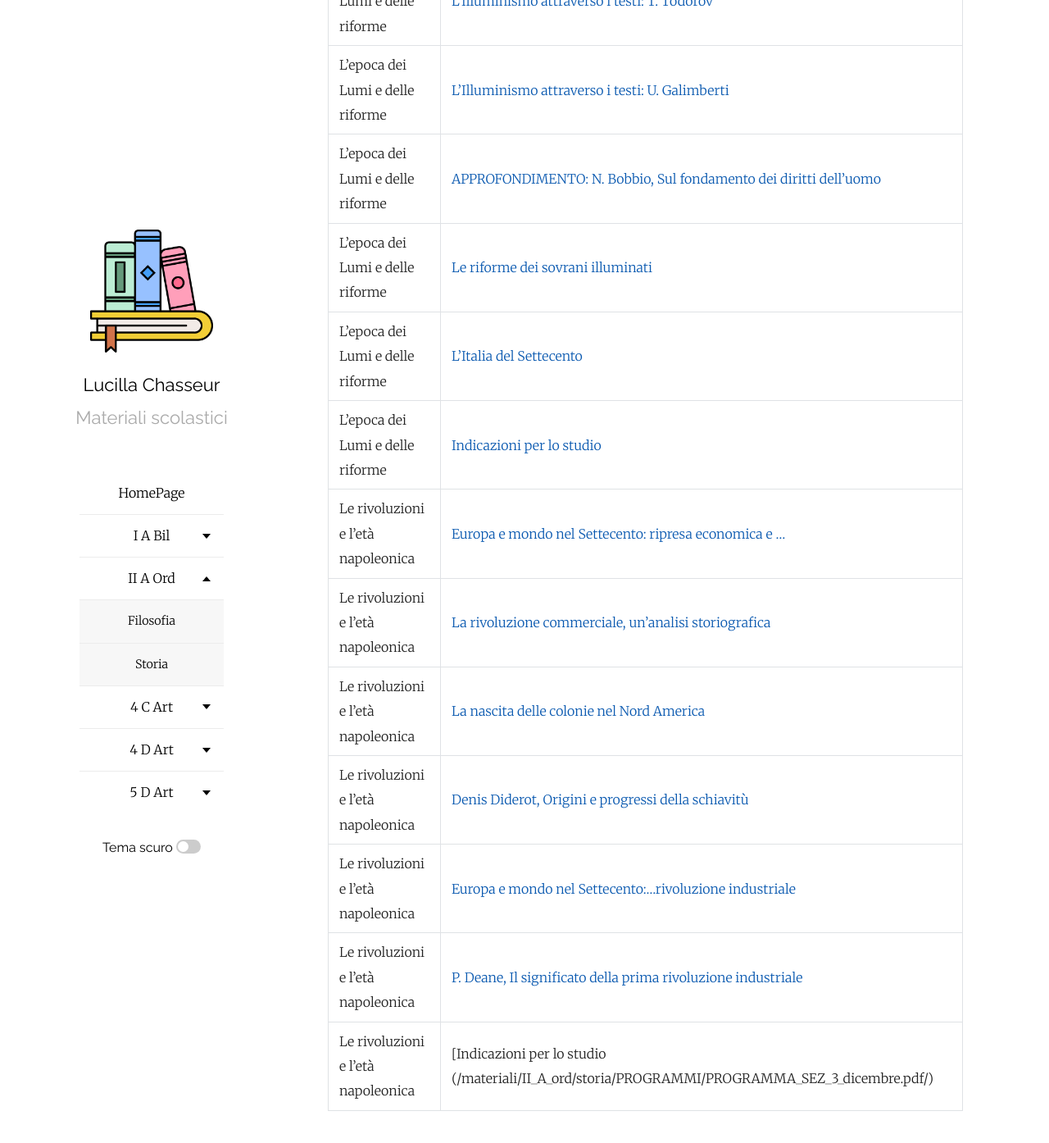
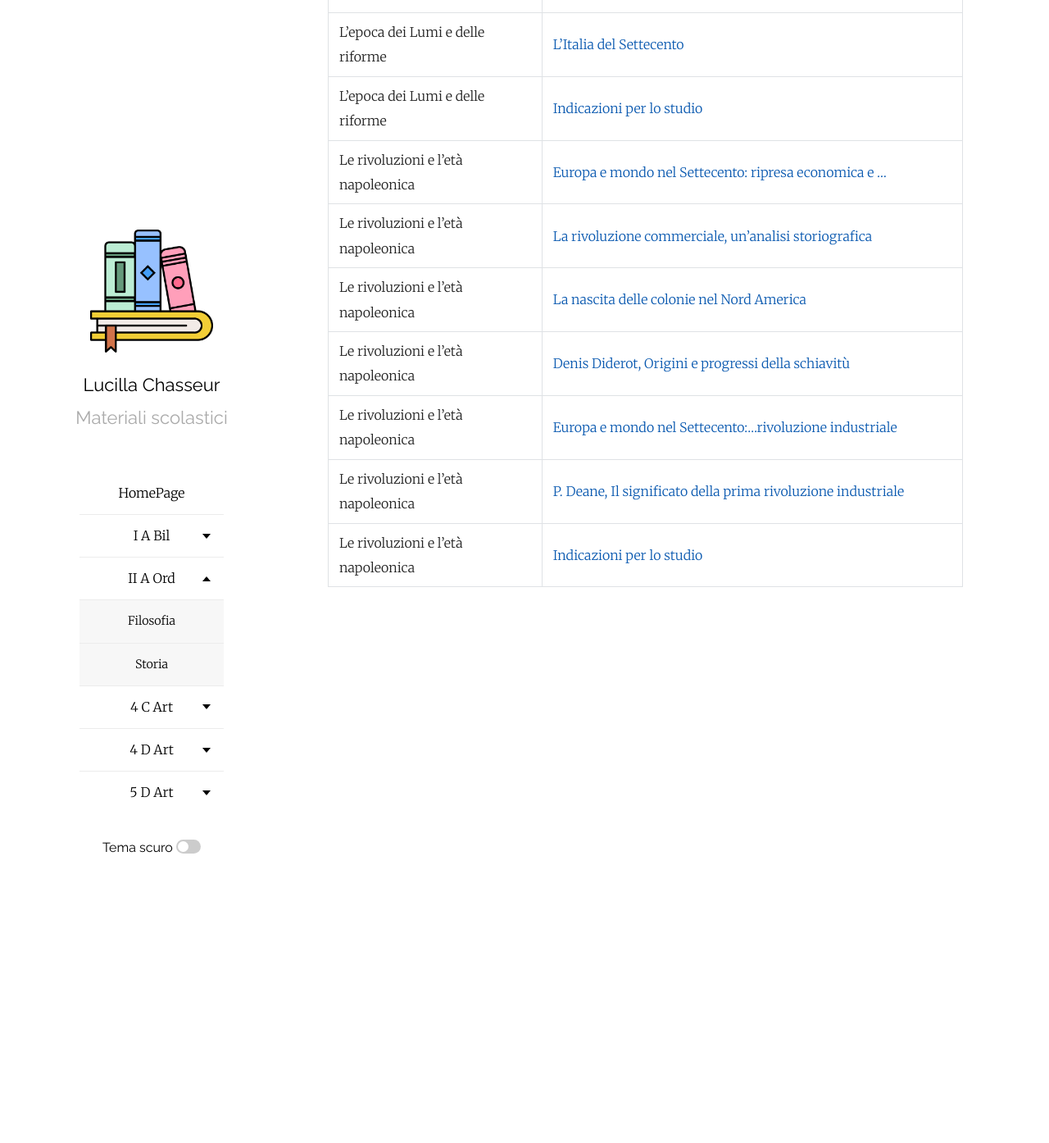
Before and after one commit to efemeridi/efemeridi.github.io, a Jekyll site: the page built from 2a_ord_storia.md, in a window 1280 px wide and 1400 px high, scrolled down 1063 px. Shown: the top 1394 px of the window at 82% size. Built offline with Jekyll 4.4.1, drawn with Linux system fonts in a browser that asks for light colours; our own code applies the rules of GitHub Pages for plain Markdown files.

Commit message:
Fix link formatting for study guidelines

```diff
--- a/2a_ord_storia.md
+++ b/2a_ord_storia.md
@@ -25,4 +25,4 @@ layout: page
 |Le rivoluzioni e l'età napoleonica|[Denis Diderot, Origini e progressi della schiavitù](/materiali/II_A_ord/storia/03_RIVOLUZIONI_RESTAURAZIONE/cap_7_Eu_mondo_colonie_schiavitu.pdf/)
 |Le rivoluzioni e l'età napoleonica|[Europa e mondo nel Settecento:...rivoluzione industriale](/materiali/II_A_ord/storia/03_RIVOLUZIONI_RESTAURAZIONE/cap_7_Eu_mondo_Settecento_ec_riv_ind_parte_seconda.pdf/)
 |Le rivoluzioni e l'età napoleonica|[P. Deane, Il significato della prima rivoluzione industriale](/materiali/II_A_ord/storia/03_RIVOLUZIONI_RESTAURAZIONE/cap_7_parte_seconda_Eu_mondo_analisi_testo_rivoluzione_industriale.pdf/)
-|Le rivoluzioni e l'età napoleonica|[Indicazioni per lo studio (/materiali/II_A_ord/storia/PROGRAMMI/PROGRAMMA_SEZ_3_dicembre.pdf/)
+|Le rivoluzioni e l'età napoleonica|[Indicazioni per lo studio](/materiali/II_A_ord/storia/PROGRAMMI/PROGRAMMA_SEZ_3_dicembre.pdf/)
```
